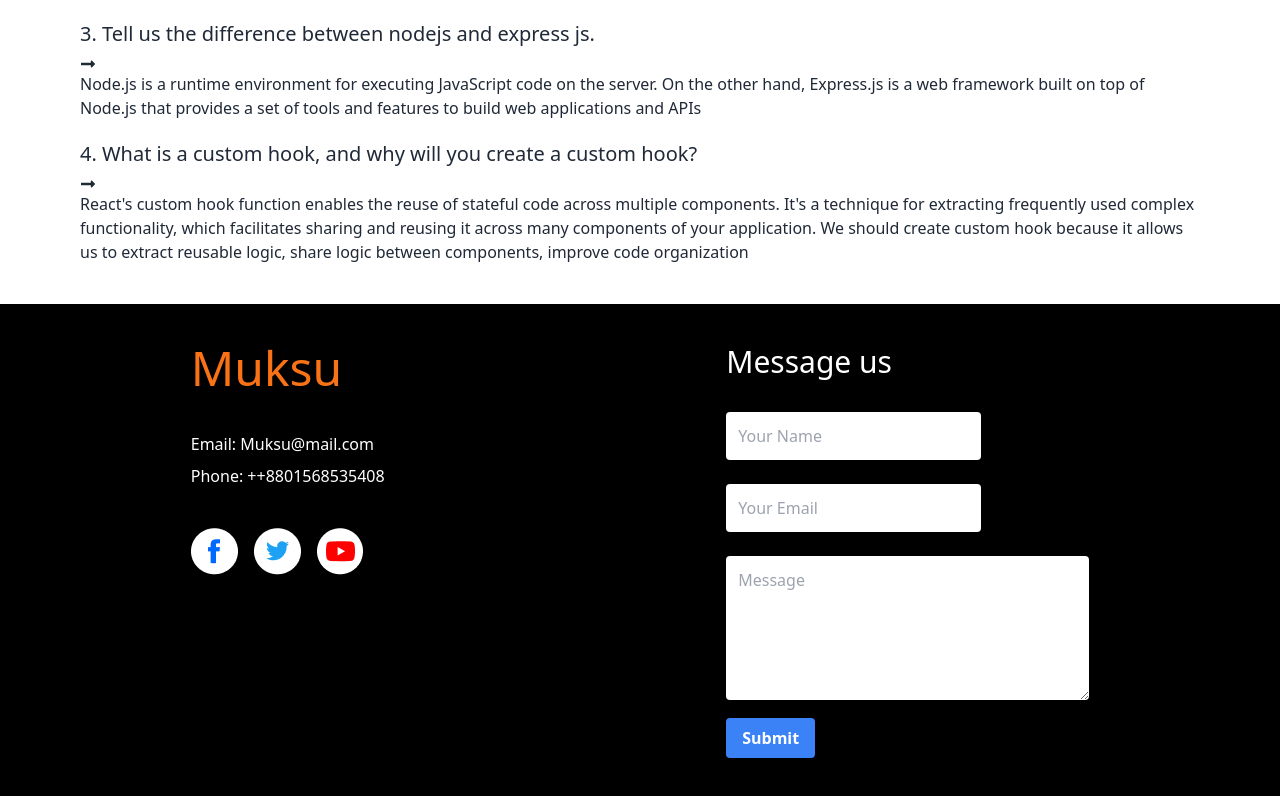
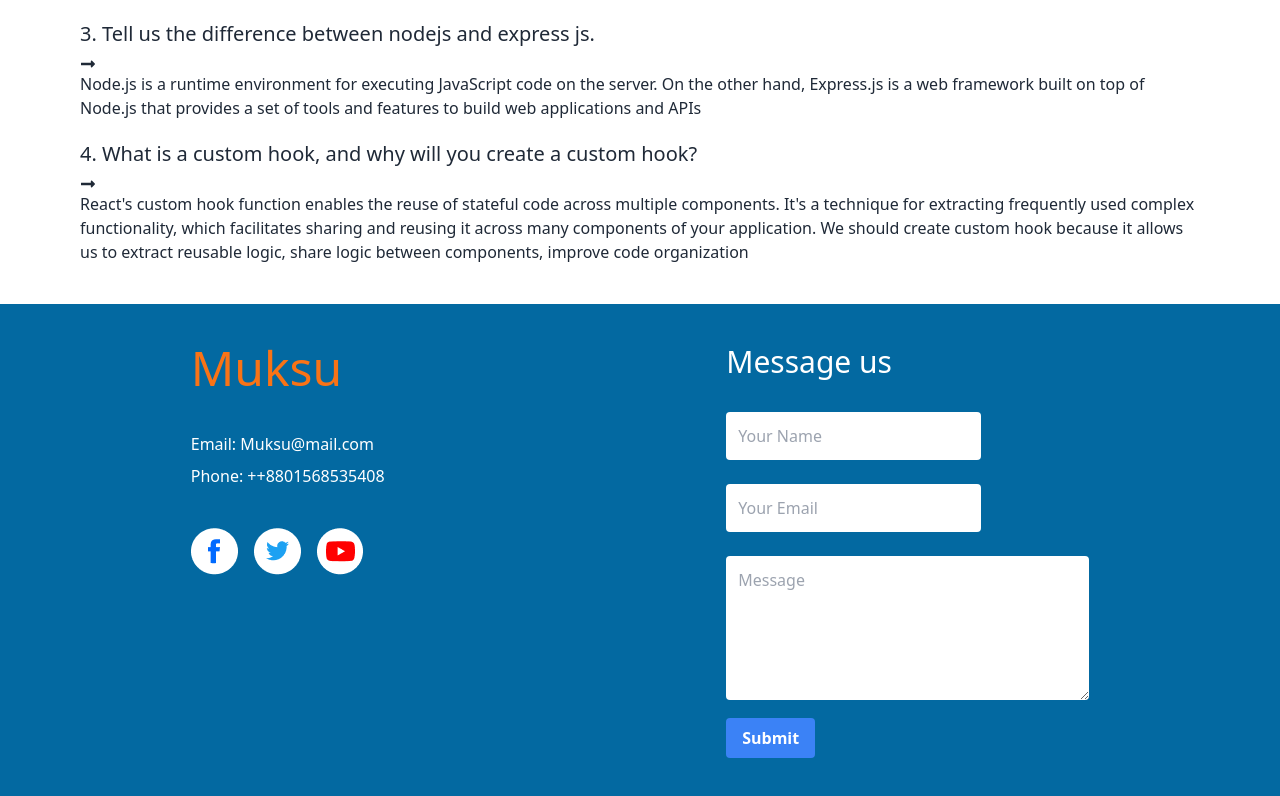
Before and after one commit to mohammadmunna1/assignment-10-client, a React (Vite) app: page /blog in a window 1280 px wide. Shown: the part 412-1208 px from the top of the page. Built offline with nearby package versions, Linux system fonts and the light colour scheme; no server answers.

Commit message:
Footer Final

```diff
--- a/src/Pages/Shared/Footer/Footer.jsx
+++ b/src/Pages/Shared/Footer/Footer.jsx
@@ -3,7 +3,7 @@ import './Footer.css'
 
 const Footer = () => {
     return (
-        <div className='bg-black text-white md:flex justify-around items-start p-5'>
+        <div className='bg-sky-700 text-white md:flex justify-around items-start p-5'>
             <div>
                 <p className='md:text-5xl text-3xl mt-5 md:mb-10 mb-5 text-orange-500'>Muksu</p>
 
```
